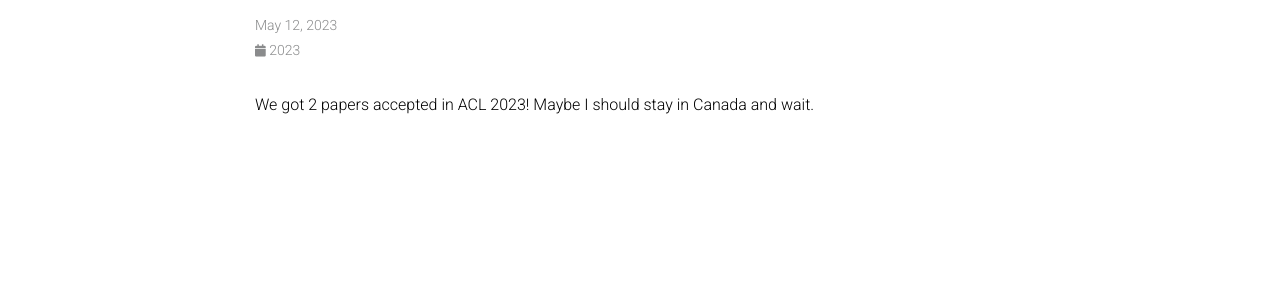
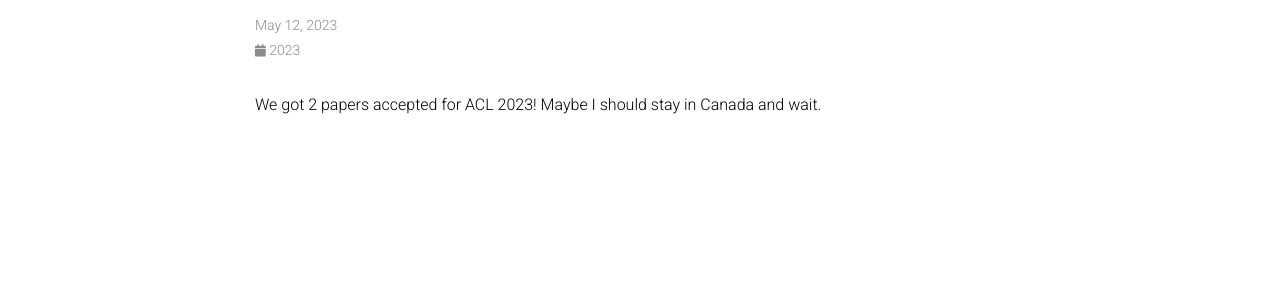
Before and after one commit to zhangxiaofan101/zhangxiaofan101.github.io, a Jekyll site: the page built from _news/announcement_2.md, in a window 1280 px wide. Shown: the part 146-433 px from the top of the page. Built offline with Jekyll 4.4.1, drawn with Linux system fonts in a browser that asks for light colours; full-size pictures stand in for the smaller copies a plugin makes; comment, search, counter and statistics services are not loaded; a style sheet for code colours, icons or effects is not loaded.

```diff
--- a/_news/announcement_2.md
+++ b/_news/announcement_2.md
@@ -5,4 +5,4 @@ inline: true
 related_posts: false
 ---
 
-We got 2 papers accepted in ACL 2023! Maybe I should stay in Canada and wait.
+We got 2 papers accepted for ACL 2023! Maybe I should stay in Canada and wait.
```
Also changed, not shown: _news/announcement_7.md (added, +11 -0 lines).
